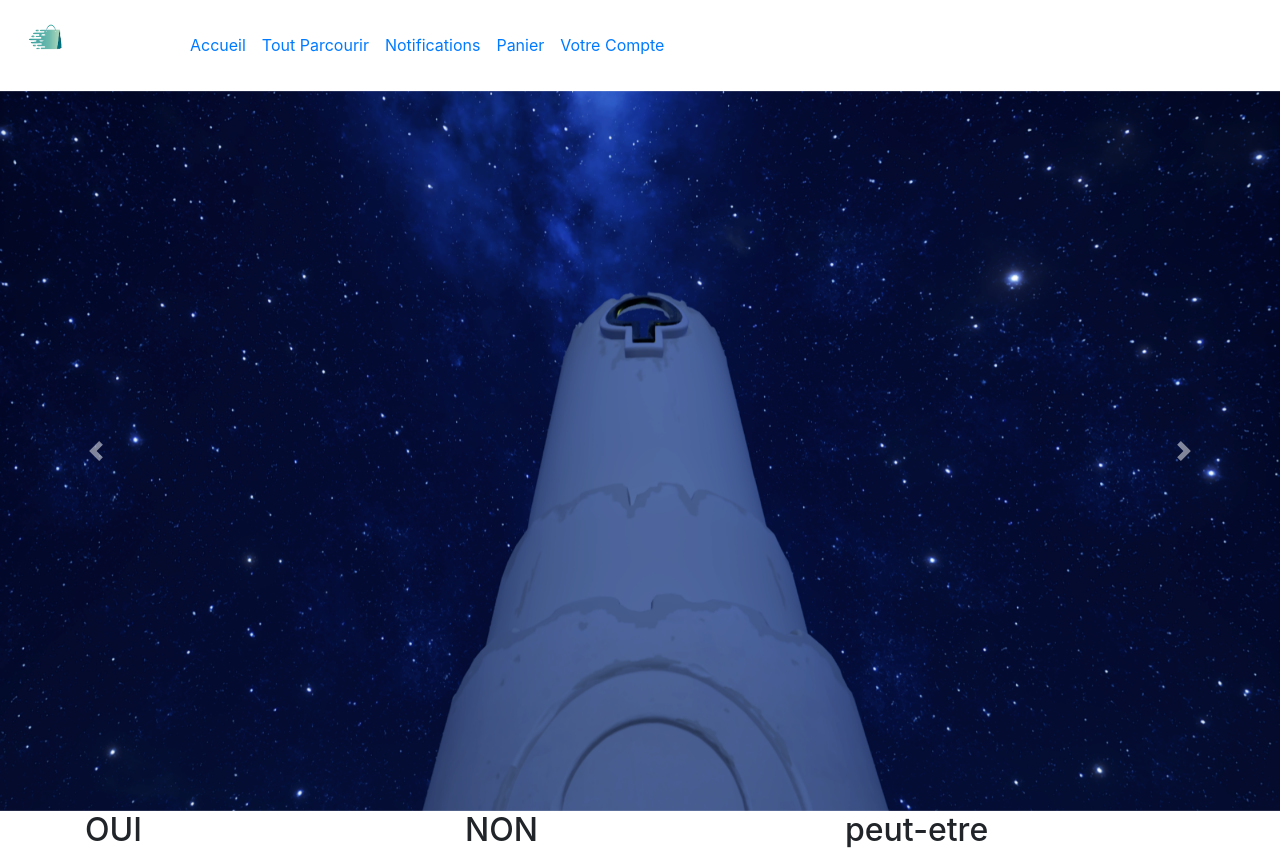
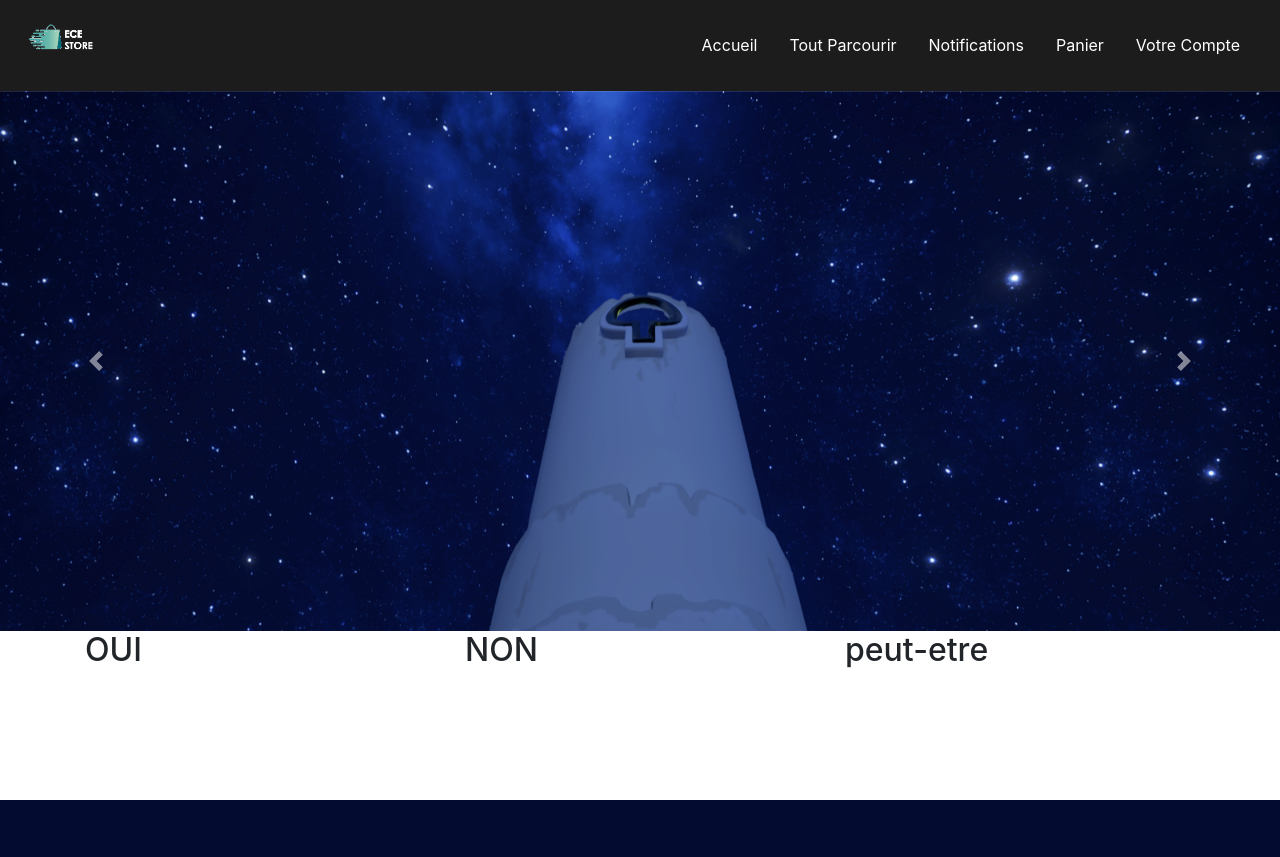
Before and after one commit to kassim0/ECE_Commerce, a PHP site: page /Acceuil.html in a window 1280 px wide. After the commit the page ends 800 px from the top, so only its background shows below. Run offline with PHP 8.4, Linux system fonts and the light colour scheme.

Commit message:
Update caroussel.css

```diff
--- a/caroussel.css
+++ b/caroussel.css
@@ -1,36 +1,40 @@
-h1 {
- text-align: center;
- color: white;
- background-color: #666699;
- font-size: 30px;
- border-radius: 10px;
+body {
+ padding: 0px;
+ margin: 0px;
+ background: #D8D8D8;
+ height: 100vh;
 }
-#carrousel {
- position: relative;
- height: 200px;
- width: 700px;
- margin: auto;
- float: left;
+/*--- navigation bar ---*/
+.navbar {
+ background:#1C1C1C;
 }
-#carrousel ul li {
- position: absolute;
- top: 0;
- left: 0;
- list-style: none;
+.nav-link, .navbar-brand {
+ color: #FFFFFF;
+ cursor: pointer;
 }
-.next {
- position: relative;
- top: 500px;
- left: 300px;
- background-color: #add080;
- font-size: 20px;
- border-radius: 6px;
+.nav-link {
+ margin-right: 1em !important;
 }
-.prev {
- position: relative;
- top: 500px;
- left: 420px;
- background-color: #add080;
- font-size: 20px;
- border-radius: 6px;
+.nav-link:hover {
+ color: #000;
 }
+.navbar-collapse {
+ justify-content: flex-end;
+}
+
+
+#carouselArticle{
+	width: 100%;
+	margin: auto;
+}
+
+.carousel-item {
+	width: 100%;
+	height: 500px;
+    margin-bottom: 40px;
+}
+
+.carousel-item img{
+    margin: auto;
+    float: center;
+}
```
